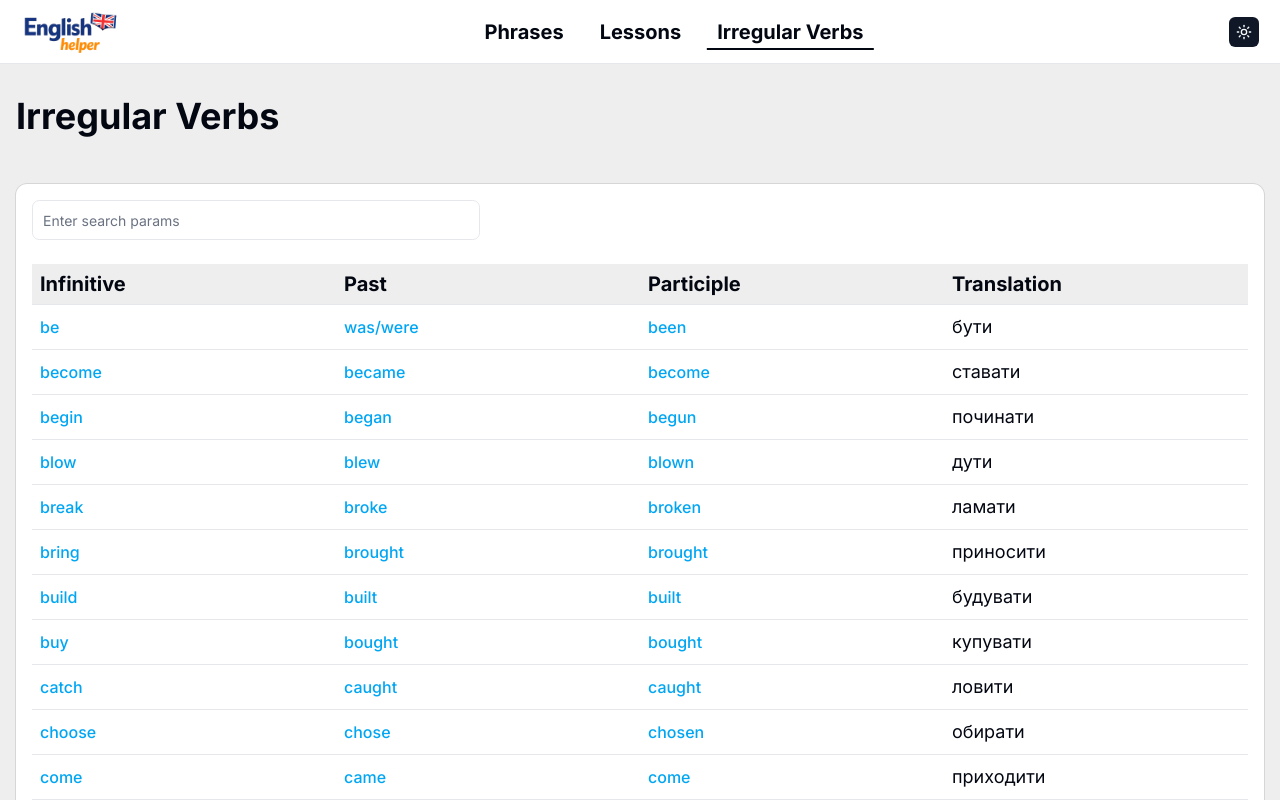
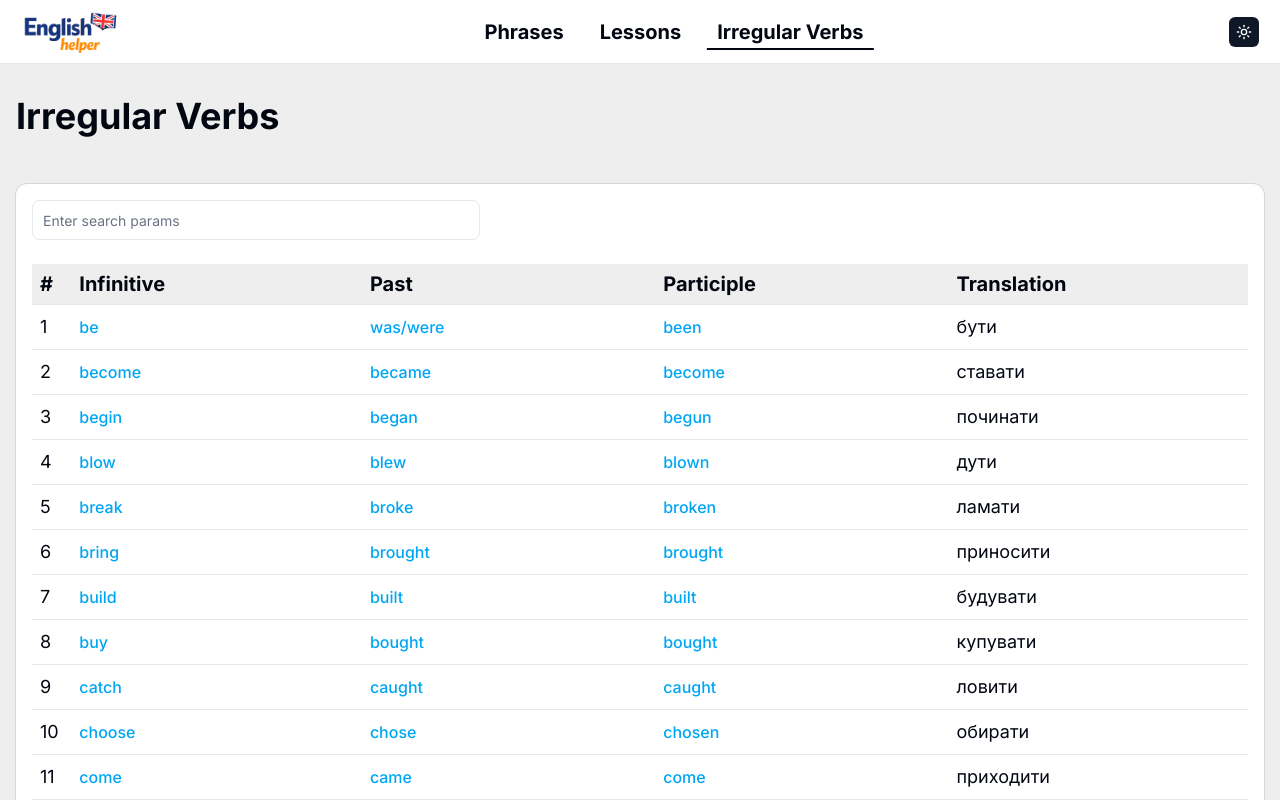
Before and after one commit to iSefero/English-helper, a Next.js app: page /irregular-verbs in a window 1280 px wide. Shown: the top 800 px of the page. Built offline with nearby package versions, Linux system fonts and the light colour scheme.

Commit message:
small fix

```diff
--- a/views/IrregularVerbs/index.tsx
+++ b/views/IrregularVerbs/index.tsx
@@ -33,6 +33,7 @@ export default function IrregularVerbsView() {
         <Table className="w-full">
           <TableHeader className="sticky top-0 z-10 bg-background">
             <TableRow>
+              <TableHead className="text-xl font-bold">#</TableHead>
               <TableHead className="w-1/4 text-xl font-bold">
                 Infinitive
               </TableHead>
@@ -46,8 +47,9 @@ export default function IrregularVerbsView() {
             </TableRow>
           </TableHeader>
           <TableBody>
-            {filteredVerbs.map((item) => (
+            {filteredVerbs.map((item, i) => (
               <TableRow key={item.infinitive}>
+                <TableCell className="text-lg">{i + 1}</TableCell>
                 <TableCell className="text-lg">
                   {<TextSpeaker text={item.infinitive} />}
                 </TableCell>
```
